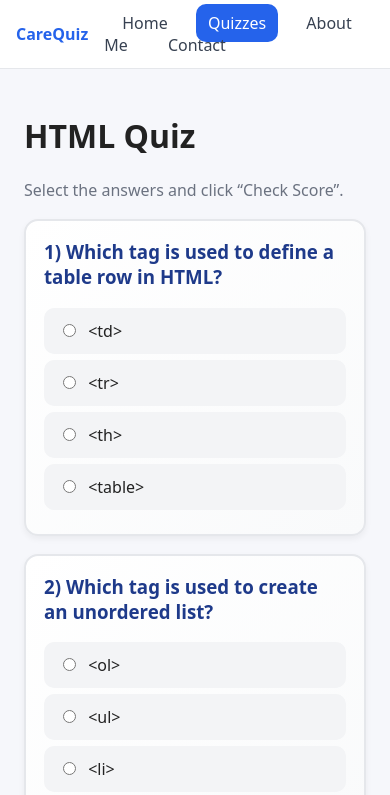
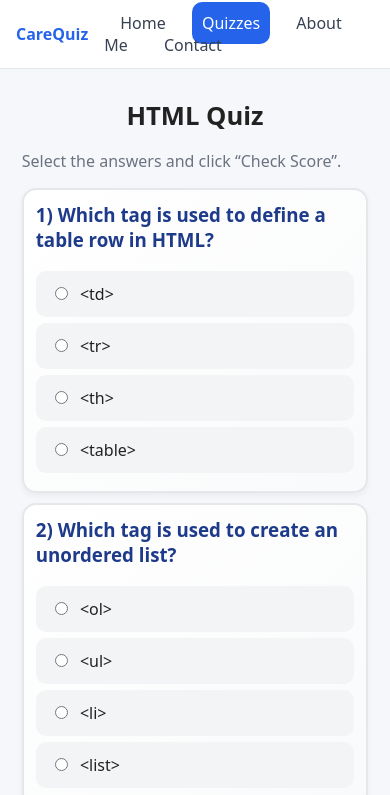
Before and after one commit to SASagorAhmed/carequiz, a plain HTML site: page quizzes.html in a window 390 px wide. Shown: the top 795 px of the page. Drawn offline with Linux system fonts and the light colour scheme.

Commit message:
mobile screen over fixed

```diff
--- a/styles.css
+++ b/styles.css
@@ -175,3 +175,43 @@ body{margin:0;font-family:system-ui,-apple-system,Segoe UI,Roboto,Helvetica,Aria
   font-weight: bold;
   color: #065f46;
 }
+/* 📱 Mobile Responsive Fix */
+@media (max-width: 768px) {
+  .container {
+    width: 95%;
+    padding: 12px;
+  }
+
+  h1 {
+    font-size: 1.6rem;
+    text-align: center;
+  }
+
+  /* Navigation stacks vertically */
+  .nav {
+    flex-direction: column;
+    gap: 8px;
+    align-items: center;
+  }
+  .nav a {
+    width: 100%;
+    text-align: center;
+    padding: 10px;
+  }
+
+  /* Quiz cards shrink properly */
+  .q {
+    padding: 12px;
+    margin: 10px 0;
+  }
+
+  /* Buttons stack on mobile */
+  .actions {
+    flex-direction: column;
+    gap: 10px;
+  }
+  .button {
+    width: 100%;
+    text-align: center;
+  }
+}
```
